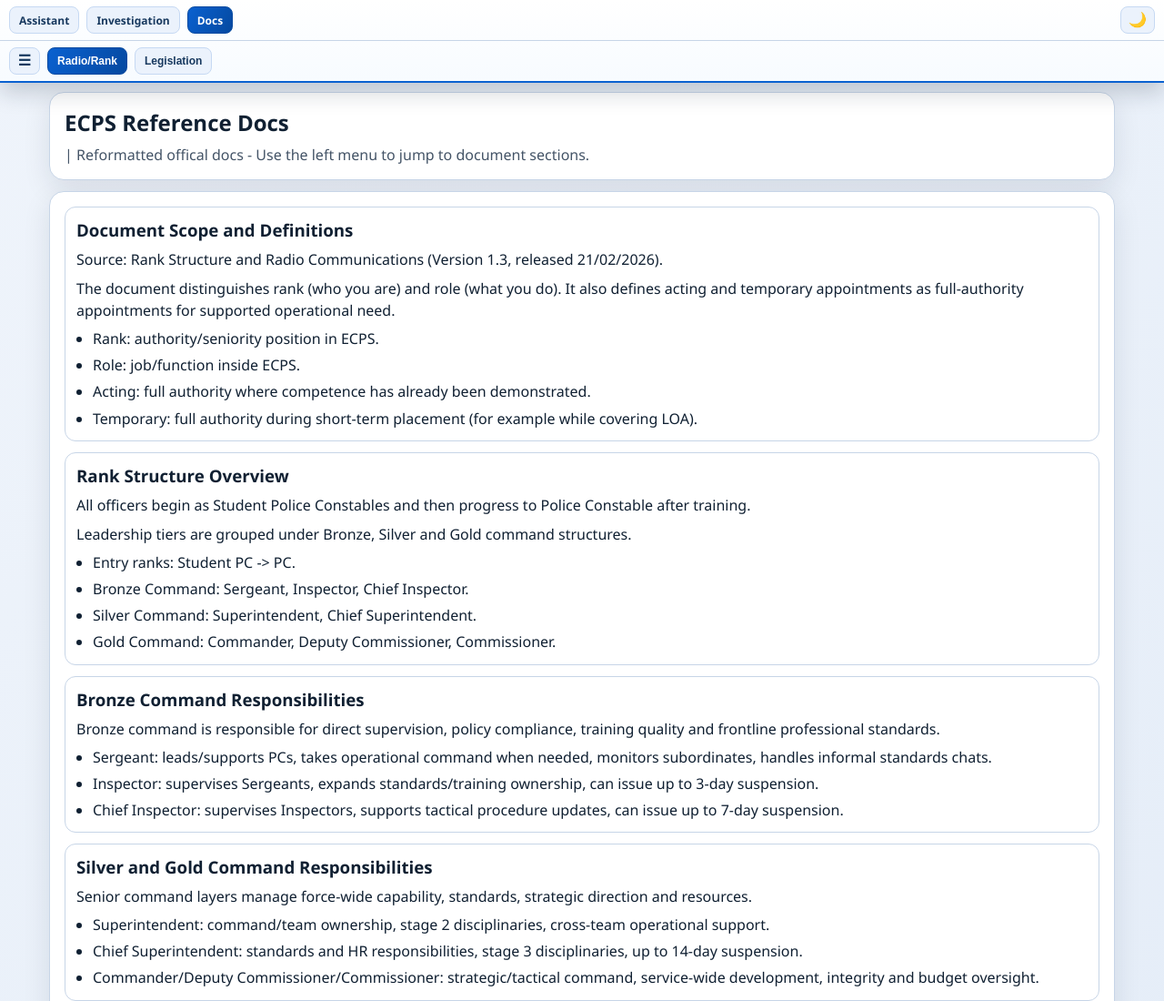
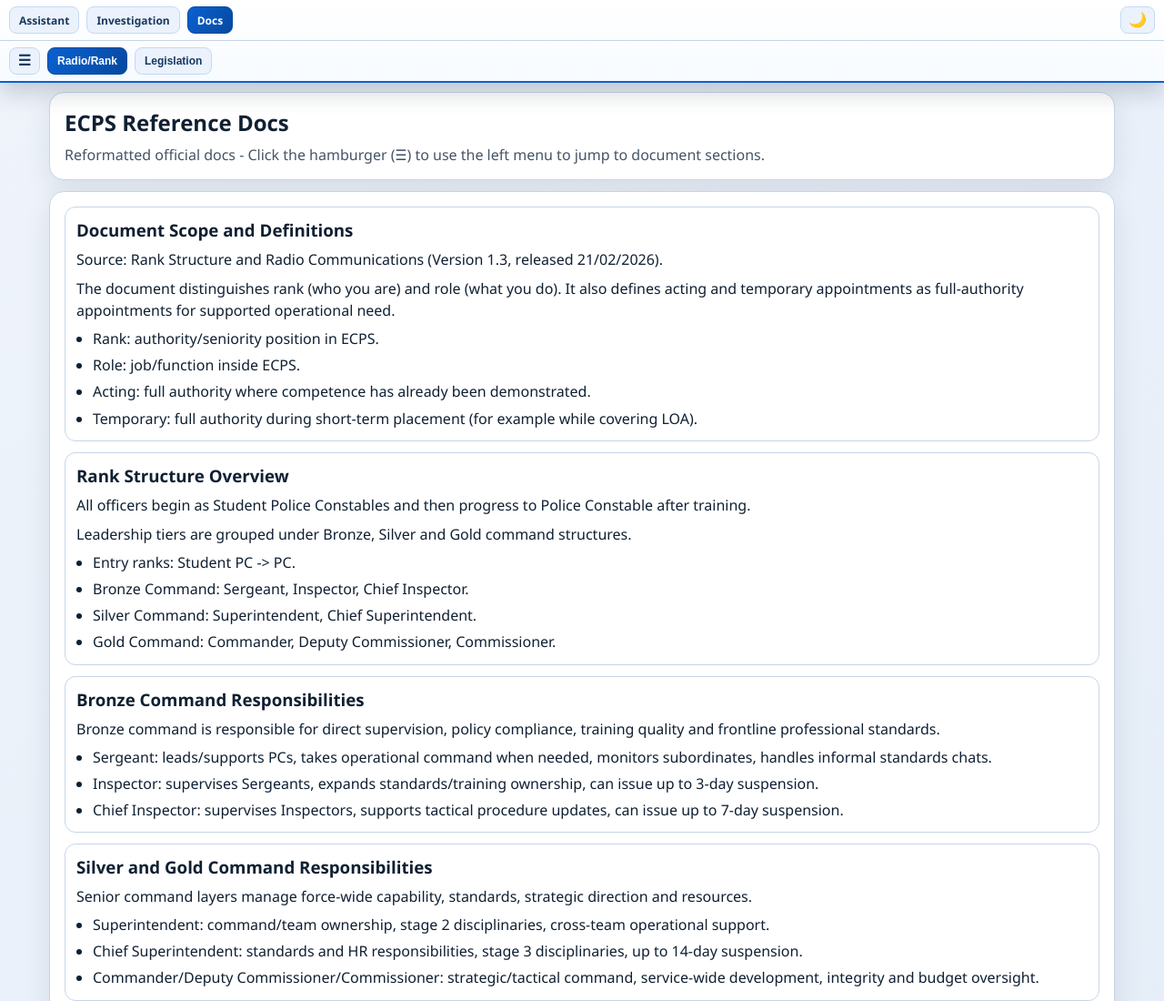
Before and after one commit to BOBWORKS-XR/PD-Assistant, a plain HTML site: page docs.html in a window 1280 px wide. Shown: the top 1100 px of the page at 91% size. Drawn offline with Linux system fonts and the light colour scheme.

Commit message:
Refine docs intro guidance text

```diff
--- a/docs.html
+++ b/docs.html
@@ -62,7 +62,7 @@
       <section class="panel docs-intro">
         <h1>ECPS Reference Docs</h1>
         <p class="sub">
-          | Reformatted offical docs - Use the left menu to jump to document sections.
+          Reformatted official docs - Click the hamburger (☰) to use the left menu to jump to document sections.
         </p>
       </section>
       <section class="panel">
```
